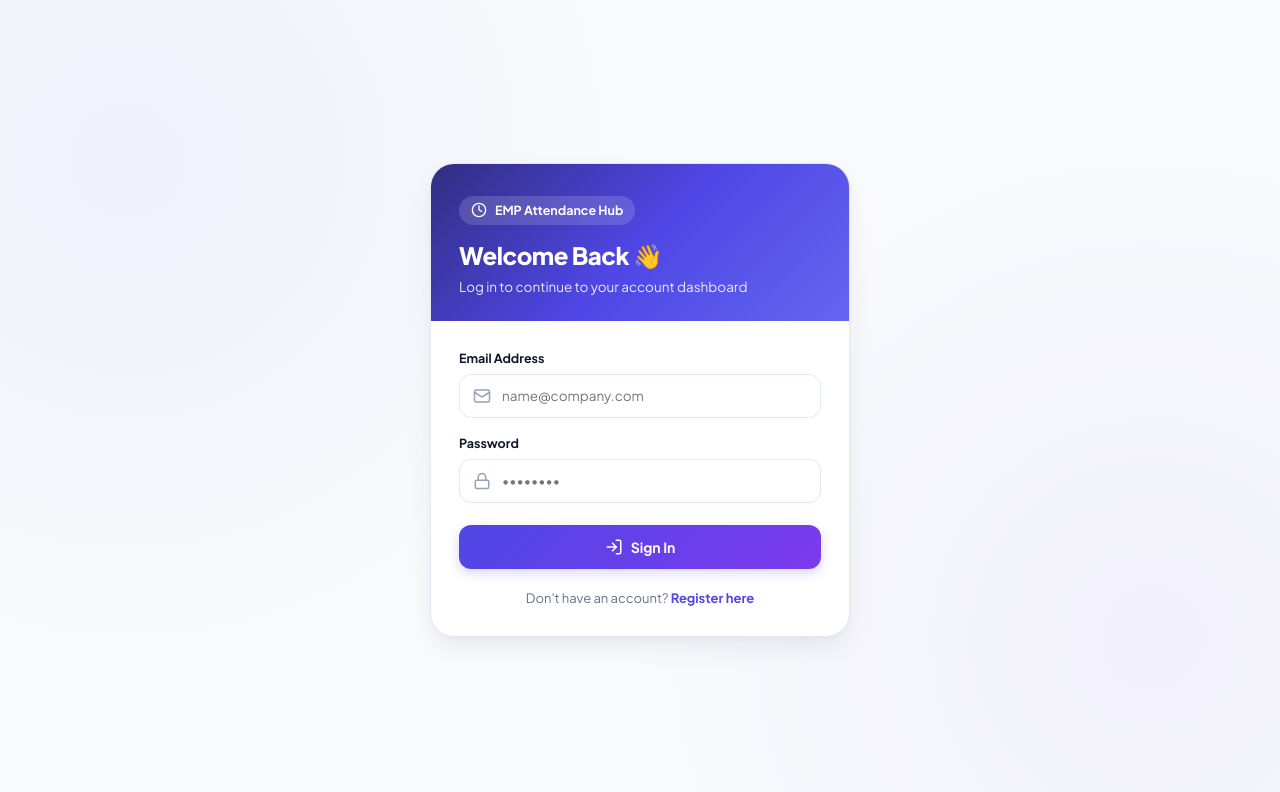
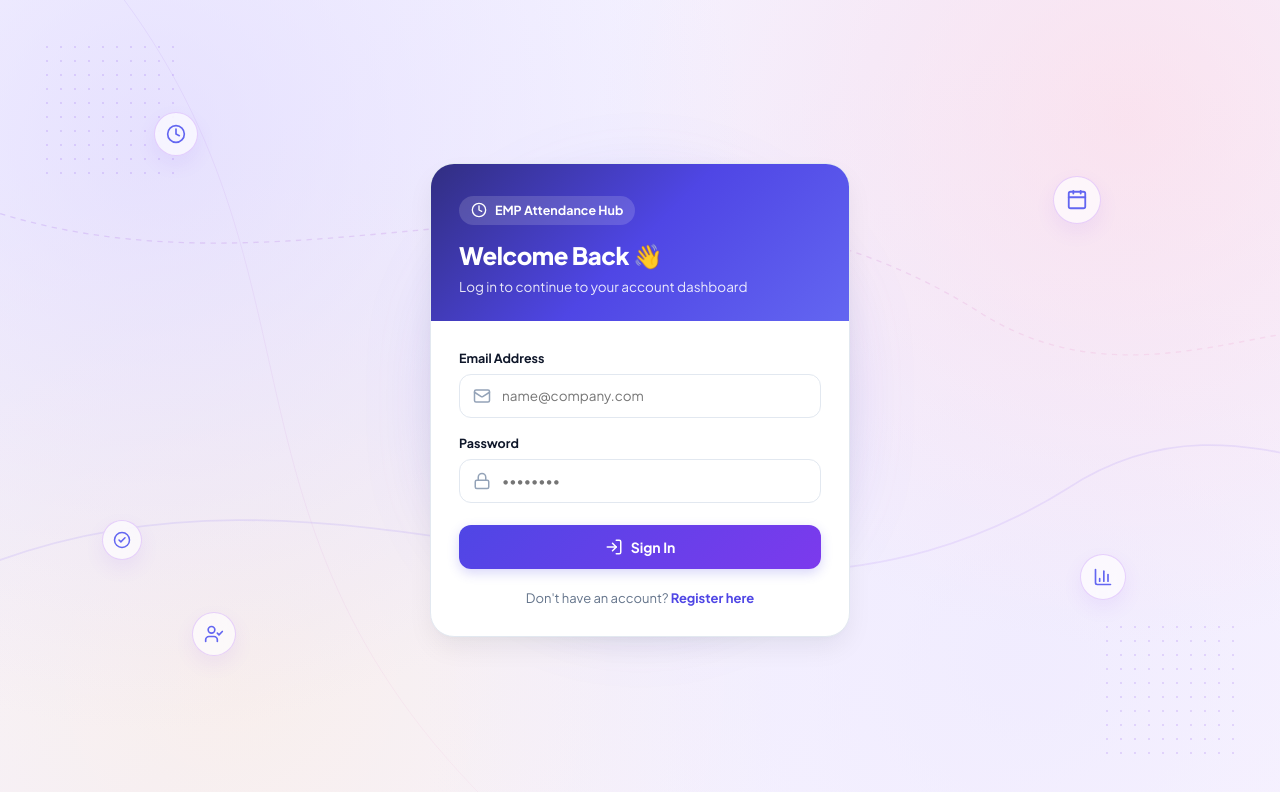
Before and after one commit to Mayank-Malviyaa/employee-attendance-management-system, a React (Vite) app in the folder client/: page /login in a window 1280 px wide. Shown: the top 792 px of the page. Built offline with nearby package versions, Linux system fonts and the light colour scheme; no server answers.

Commit message:
Finalize production UI and responsive fixes

```diff
--- a/client/src/App.css
+++ b/client/src/App.css
@@ -402,7 +402,7 @@
     white-space: nowrap;
 }
 
-/* CLEAN CENTERED AUTH PAGES WITH GRADIENT BANNER PANEL */
+/* MODERN ELEGANT ABSTRACT BACKGROUND & AMBIENT GLOW FOR LOGIN PAGE */
 .login-page {
     min-height: 100vh;
     width: 100%;
@@ -410,12 +410,127 @@
     display: flex;
     align-items: center;
     justify-content: center;
-    background: radial-gradient(circle at 10% 20%, rgba(79, 70, 229, 0.05) 0%, transparent 40%),
-                radial-gradient(circle at 90% 80%, rgba(124, 58, 237, 0.05) 0%, transparent 40%),
-                var(--bg-primary);
+    background:
+        radial-gradient(circle at 12% 18%, rgba(221, 214, 254, 0.65) 0%, transparent 45%),
+        radial-gradient(circle at 88% 15%, rgba(254, 215, 226, 0.55) 0%, transparent 40%),
+        radial-gradient(circle at 80% 82%, rgba(237, 233, 254, 0.7) 0%, transparent 50%),
+        radial-gradient(circle at 18% 85%, rgba(255, 237, 213, 0.45) 0%, transparent 45%),
+        linear-gradient(135deg, #F8F7FF 0%, #F3F0FF 45%, #FAF5FF 100%);
     padding: 24px;
+    position: relative;
+    overflow: hidden;
     transition: var(--transition-theme);
     box-sizing: border-box;
+}
+
+[data-theme="dark"] .login-page, body.dark .login-page {
+    background:
+        radial-gradient(circle at 12% 18%, rgba(99, 102, 241, 0.18) 0%, transparent 45%),
+        radial-gradient(circle at 88% 15%, rgba(168, 85, 247, 0.15) 0%, transparent 40%),
+        radial-gradient(circle at 80% 82%, rgba(79, 70, 229, 0.18) 0%, transparent 50%),
+        linear-gradient(135deg, #0B1120 0%, #111827 50%, #0F172A 100%);
+}
+
+.login-bg-decorations {
+    position: absolute;
+    top: 0;
+    left: 0;
+    width: 100%;
+    height: 100%;
+    pointer-events: none;
+    overflow: hidden;
+    z-index: 1;
+}
+
+.bg-wave {
+    position: absolute;
+    top: 0;
+    left: 0;
+    width: 100%;
+    height: 100%;
+    object-fit: cover;
+    pointer-events: none;
+}
+
+.bg-dots {
+    position: absolute;
+    width: 140px;
+    height: 140px;
+    background-image: radial-gradient(rgba(124, 58, 237, 0.22) 1.5px, transparent 1.5px);
+    background-size: 14px 14px;
+    opacity: 0.7;
+    pointer-events: none;
+}
+
+.bg-dots-top-left {
+    top: 40px;
+    left: 40px;
+}
+
+.bg-dots-bottom-right {
+    bottom: 40px;
+    right: 40px;
+}
+
+[data-theme="dark"] .bg-dots, body.dark .bg-dots {
+    background-image: radial-gradient(rgba(168, 85, 247, 0.3) 1.5px, transparent 1.5px);
+}
+
+.floating-accent {
+    position: absolute;
+    border-radius: var(--radius-full);
+    background: rgba(255, 255, 255, 0.65);
+    border: 1px solid rgba(168, 85, 247, 0.25);
+    color: #6366F1;
+    display: flex;
+    align-items: center;
+    justify-content: center;
+    box-shadow: 0 8px 20px rgba(124, 58, 237, 0.08);
+    backdrop-filter: blur(8px);
+    pointer-events: none;
+    animation: floatSmooth 6s ease-in-out infinite alternate;
+}
+
+[data-theme="dark"] .floating-accent, body.dark .floating-accent {
+    background: rgba(30, 41, 59, 0.65);
+    border-color: rgba(168, 85, 247, 0.3);
+    color: #A855F7;
+    box-shadow: 0 8px 20px rgba(0, 0, 0, 0.3);
+}
+
+.accent-1 { top: 14%; left: 12%; width: 44px; height: 44px; animation-delay: 0s; }
+.accent-2 { top: 22%; right: 14%; width: 48px; height: 48px; animation-delay: 1.2s; }
+.accent-3 { bottom: 18%; left: 15%; width: 44px; height: 44px; animation-delay: 2.4s; }
+.accent-4 { bottom: 25%; right: 12%; width: 46px; height: 46px; animation-delay: 3.6s; }
+.accent-5 { top: 65%; left: 8%; width: 40px; height: 40px; animation-delay: 4.8s; }
+
+@keyframes floatSmooth {
+    0% { transform: translateY(0px) rotate(0deg); }
+    50% { transform: translateY(-8px) rotate(2deg); }
+    100% { transform: translateY(4px) rotate(-2deg); }
+}
+
+.login-card-wrapper {
+    position: relative;
+    width: 100%;
+    max-width: 420px;
+    display: flex;
+    justify-content: center;
+    z-index: 10;
+}
+
+.login-card-glow {
+    position: absolute;
+    top: 50%;
+    left: 50%;
+    transform: translate(-50%, -50%);
+    width: 108%;
+    height: 108%;
+    border-radius: 32px;
+    background: radial-gradient(circle, rgba(124, 58, 237, 0.18) 0%, rgba(79, 70, 229, 0.12) 50%, transparent 75%);
+    filter: blur(28px);
+    pointer-events: none;
+    z-index: -1;
 }
 
 .login-card {
@@ -613,6 +728,11 @@
     }
 }
 
+@media (max-width: 768px) {
+    .bg-dots { display: none; }
+    .floating-accent { display: none; }
+}
+
 @media (max-width: 640px) {
     .top-navbar {
         padding: 0 12px;
--- a/client/src/pages/auth/Login.jsx
+++ b/client/src/pages/auth/Login.jsx
@@ -1,6 +1,6 @@
 import { useState, useEffect } from "react";
 import { Link, useNavigate } from "react-router-dom";
-import { Mail, Lock, LogIn, Clock } from "lucide-react";
+import { Mail, Lock, LogIn, Clock, Calendar, UserCheck, BarChart3, CheckCircle2 } from "lucide-react";
 import { useTheme } from "../../context/ThemeContext";
 import { API_BASE_URL } from "../../config/api";
 
@@ -69,6 +69,51 @@ function Login() {
     return (
         <div className="login-page">
 
+            {/* ABSTRACT BACKGROUND DECORATIONS */}
+            <div className="login-bg-decorations" aria-hidden="true">
+                {/* Soft Flowing Waves SVG */}
+                <svg className="bg-wave" viewBox="0 0 1440 900" fill="none" xmlns="http://www.w3.org/2000/svg">
+                    <path d="M-100 200 C 300 400, 700 100, 1100 350 C 1300 480, 1500 300, 1600 400" stroke="url(#waveGrad1)" strokeWidth="1.5" strokeDasharray="6 6" opacity="0.45" />
+                    <path d="M-50 650 C 400 450, 800 800, 1200 550 C 1400 420, 1550 600, 1650 500" stroke="url(#waveGrad2)" strokeWidth="2" opacity="0.35" />
+                    <path d="M100 -50 C 400 300, 200 600, 600 950" stroke="url(#waveGrad1)" strokeWidth="1" opacity="0.25" />
+                    <defs>
+                        <linearGradient id="waveGrad1" x1="0%" y1="0%" x2="100%" y2="100%">
+                            <stop offset="0%" stopColor="#8B5CF6" stopOpacity="0.5" />
+                            <stop offset="100%" stopColor="#EC4899" stopOpacity="0.2" />
+                        </linearGradient>
+                        <linearGradient id="waveGrad2" x1="0%" y1="0%" x2="100%" y2="100%">
+                            <stop offset="0%" stopColor="#6366F1" stopOpacity="0.4" />
+                            <stop offset="100%" stopColor="#A855F7" stopOpacity="0.3" />
+                        </linearGradient>
+                    </defs>
+                </svg>
+
+                {/* Decorative Dotted Grid Patterns in Corners */}
+                <div className="bg-dots bg-dots-top-left"></div>
+                <div className="bg-dots bg-dots-bottom-right"></div>
+
+                {/* Floating Minimal Outline Accent Circles with Attendance/Work Icons */}
+                <div className="floating-accent accent-1">
+                    <Clock size={20} />
+                </div>
+                <div className="floating-accent accent-2">
+                    <Calendar size={22} />
+                </div>
+                <div className="floating-accent accent-3">
+                    <UserCheck size={20} />
+                </div>
+                <div className="floating-accent accent-4">
+                    <BarChart3 size={20} />
+                </div>
+                <div className="floating-accent accent-5">
+                    <CheckCircle2 size={18} />
+                </div>
+            </div>
+
+            {/* LOGIN CARD WRAPPER WITH AMBIENT GLOW */}
+            <div className="login-card-wrapper">
+                <div className="login-card-glow"></div>
+
                 <div className="login-card">
 
                     {/* SUBTLE BLUE/INDIGO GRADIENT HEADER PANEL */}
@@ -134,6 +179,8 @@ function Login() {
                 </div>
 
             </div>
+
+        </div>
     );
 }
 
```
Lines whose indentation alone changed are shown as unchanged.
